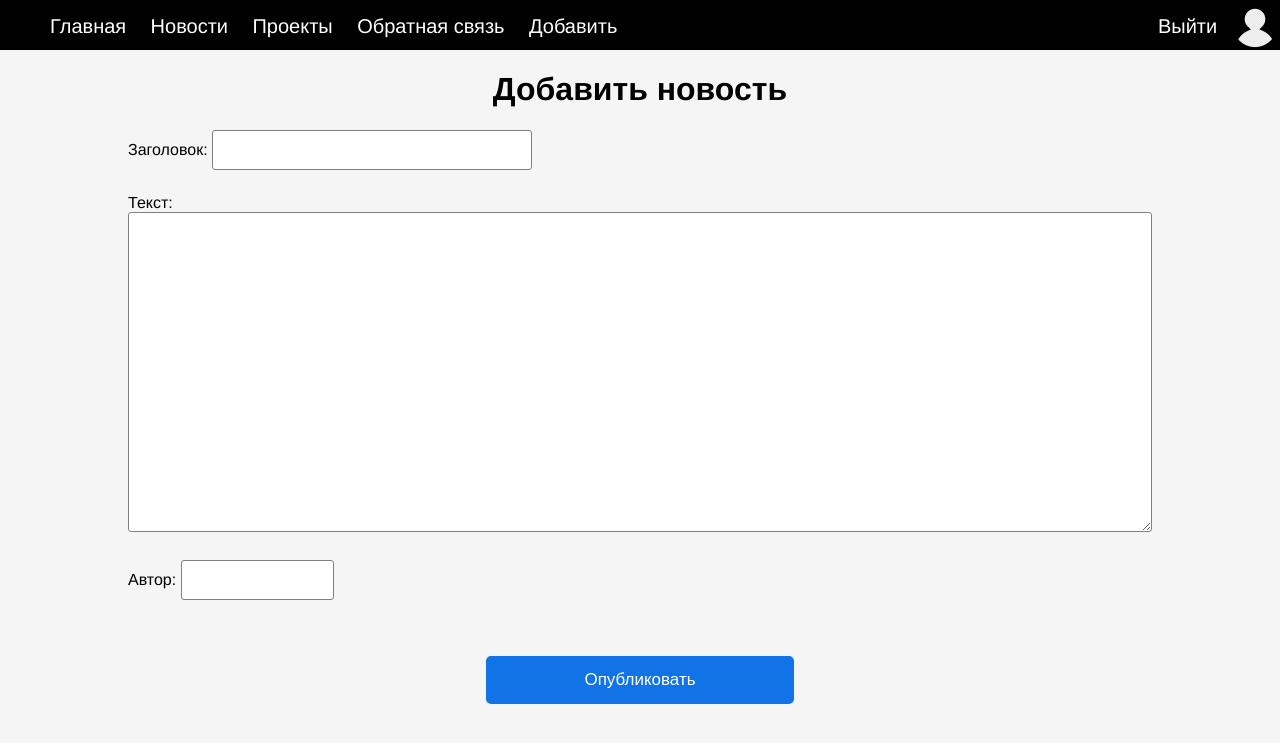
After one commit to InfiRRiar/YL_Gaming_proj, a Flask app: page /create_news in a window 1280 px wide. The commit adds this page. Shown: the top 743 px of the page. Run offline with Flask 2, Linux system fonts and the light colour scheme; a user stored in the database is signed in.

Commit message:
страница для добавления новостей разработчиков в БД, исправление ошибок, оптимизация кода CSS,

```diff
--- a/__all_forms.py
+++ b/__all_forms.py
@@ -14,3 +14,10 @@ class RegistrationForm(FlaskForm):
     vk_id = StringField('VK id')  # добавить проверку
     password = PasswordField('Пароль*', validators=[DataRequired()])  # добавить проверку длины пароля
     submit = SubmitField('Регистрация')
+
+
+class CreateNews(FlaskForm):
+    title = StringField("Заголовок:", validators=[DataRequired()])
+    content = StringField("Текст:", validators=[DataRequired()])
+    author = StringField("Автор:", validators=[DataRequired()])
+    submit = SubmitField('Опубликовать')
--- a/data/__all_models.py
+++ b/data/__all_models.py
@@ -1 +1,2 @@
 from . import users
+from . import news
--- a/run.py
+++ b/run.py
@@ -1,8 +1,9 @@
 from flask import Flask, url_for, request, render_template, json, redirect, abort, session
-from __all_forms import LoginForm, RegistrationForm
+from __all_forms import LoginForm, RegistrationForm, CreateNews
 from data import db_session
 from flask_login import LoginManager, login_user, logout_user, login_required, current_user
 from data.users import User
+from data.news import News
 import datetime
 
 app = Flask(__name__)
@@ -83,11 +84,23 @@ def create():
     abort(403)
 
 
-@app.route("/create_news")
+@app.route("/create_news", methods=['GET', 'POST'])
 @login_required
 def create_news():
     if current_user.is_developer:
-        return render_template("create_news.html")
+        form = CreateNews()
+        if form.validate_on_submit():
+            print(request.form['content'])
+            session = db_session.create_session()
+            news = News(
+                title=form.title.data,
+                content=request.form['content'],
+                author=form.author.data
+            )
+            session.add(news)
+            session.commit()
+            return redirect("/create")
+        return render_template("create_news.html", form=form)
     abort(403)
 
 
@@ -110,6 +123,10 @@ def page_not_found(e):
     return render_template('error403.html')
 
 
-if __name__ == '__main__':
+def main():
     db_session.global_init("db/blogs.sqlite")
     app.run(port=8080, host='127.0.0.1')
+
+
+if __name__ == '__main__':
+    main()
--- a/static/css/menu.css
+++ b/static/css/menu.css
@@ -7,6 +7,9 @@ header{
   height: 50px;
   color: white;
   background-color: black;
+}
+h1{
+  text-align: center;
 }
 ul.navigation{
   margin: 0;
@@ -69,6 +72,9 @@ div.header_login_link{
   float: right;
   margin-top: 15px;
 }
+h1.main_title{
+  text-align: left;
+}
 div.main_content{
   width: 65%;
   height: 89vh;
@@ -112,7 +118,7 @@ div.project_content_block{
   height: 40vh;
   width: 14vw;
   border: 2px solid black;
-  border-radius: 40px;
+  border-radius: 20px;
   margin-top: 5vh;
   margin-left: 2vh;
   margin-right: 2vh;
@@ -211,7 +217,7 @@ input.registr_input{
   margin-bottom: 3vh;
   height: 5vh;
 }
-input.registr_submit{
+input.submit_type_1{
   margin-top: 4vh;
   cursor: pointer;
   border: none;
@@ -221,3 +227,68 @@ input.registr_submit{
   height: 6vh;
   background-color: #1074e7;
 }
+h1.create{
+  text-align: center;
+}
+h2.choose{
+  text-align: center;
+  color: black;
+}
+div.choose_create{
+  margin: auto;
+  width: 50vw;
+}
+div.choose_create_news{
+  width: 40%;
+  margin: 0;
+  margin-right: 18%;
+  border: 1px solid black;
+  display: inline-block;
+  height: 50vh;
+  border-radius: 30px;
+  background-color: white;
+}
+div.choose_create_news:hover{
+  background-color: #E6E6E6;
+}
+div.choose_create_project{
+  width: 40%;
+  margin: 0;
+  border: 1px solid black;
+  display: inline-block;
+  height: 50vh;
+  border-radius: 30px;
+  background-color: white;
+}
+div.choose_create_project:hover{
+  background-color: #E6E6E6;
+}
+.create_news{
+  height: 5vh;
+  width: 25vw;
+  font-size: 17px;
+  border: 1px solid gray;
+  border-radius: 3px;
+  padding: 5px;
+  box-sizing: border-box;
+}
+div.create_news_boxes{
+  width: 80vw;
+  margin: auto;
+}
+div.create_news_block{
+  margin-bottom: 3vh;
+}
+#news_content{
+  font-size: 15px;
+  width: 100%;
+  height: 40vh;
+}
+#create_author{
+  width: 12vw;
+}
+#submit_public_news{
+  width:30%;
+  margin-left: 35%;
+  font-size: 17px;
+}
--- /dev/null
+++ b/templates/create_news.html
@@ -0,0 +1,26 @@
+{% extends "menu.html"%}
+{%block content%}
+  <h1>Добавить новость</h1>
+  <form  action="" method="post">
+    <div>
+      {{form.hidden_tag()}}
+    </div>
+    <div class="create_news_boxes">
+      <div class="create_news_block">
+        {{form.title.label()}}
+        {{form.title(class="create_news")}}
+      </div>
+      <div class="create_news_block">
+        {{form.content.label()}}
+        <textarea class="create_news" id="news_content" name="content" rows="8" cols="80"></textarea>
+      </div>
+      <div class="create_news_block">
+        {{form.author.label()}}
+        {{form.author(class="create_news", id="create_author")}}
+      </div>
+      <div class="create_news_block">
+        {{form.submit(class="submit_type_1", id="submit_public_news")}}
+      </div>
+    </div>
+  </form>
+{%endblock%}
--- a/templates/menu.html
+++ b/templates/menu.html
@@ -17,7 +17,7 @@
         <li class="menu"><a href="/projects" class="header_link">Проекты</a></li>
         <li class="menu"><a href="mailto:serebr911-1@yandex.ru" class="header_link" target="_blank">Обратная связь</a></li>
         {%if current_user.is_developer%}
-          <li class="menu"><a href="" class="header_link">Добавить</a></li>
+          <li class="menu"><a href="/create" class="header_link">Добавить</a></li>
         {%endif%}
       </ul>
     </nav>
--- a/templates/register.html
+++ b/templates/register.html
@@ -19,7 +19,7 @@
       {{form.password(class="registr_input")}}
     </div>
     <div class="registration_block">
-      {{form.submit(class="registr_submit")}}
+      {{form.submit(class="submit_type_1")}}
     </div>
   </div>
 </form>
```
Also changed, not shown: data/news.py (added, +16 -0 lines), templates/create.html (added, +12 -0 lines), data/RegisterForm.py (deleted), db/blogs.sqlite.
